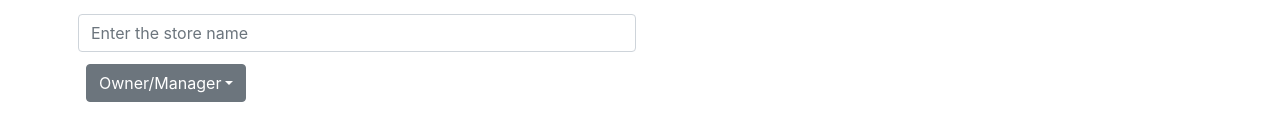
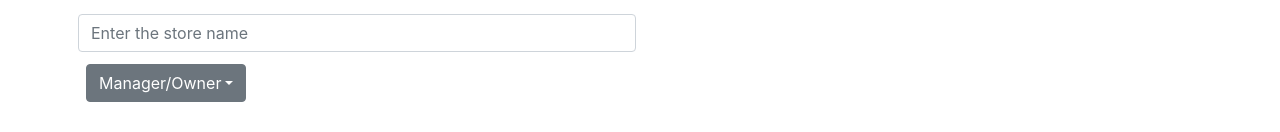
Before and after one commit to danielpiro/Workshop-16b, a Next.js app in the folder GUI/: page /hire-owner-manager-to-store in a window 1280 px wide. Shown: the part 187-319 px from the top of the page. Built offline with nearby package versions, Linux system fonts and the light colour scheme; no server answers.

Commit message:
Update hire-owner-manager-to-store.js

```diff
--- a/GUI/pages/hire-owner-manager-to-store.js
+++ b/GUI/pages/hire-owner-manager-to-store.js
@@ -5,35 +5,44 @@ import SubscriberMenu from "../components/menus/menuSubscriber";
 import GuestMenu from "../components/menus/menuGuest";
 import axios from "axios";
 import { useState, useEffect } from "react";
+import createNotification from "../components/norification";
+import { useRouter } from "next/router";
 
 const HireOwnerToStore = () => {
+    const router = useRouter();
     const [userPermission, setUserPermission] = useState("Admin"); //TODO: Need to change to Guest when logic is ready!
     const [newOfficialInput, setNewOfficialInput] = useState({
         username: "",
         storename: "",
-        ownerORmanager: ""
+        ownerORmanager: "Manager/Owner"
     });
+
+    const setManager = () => {
+        setNewOfficialInput((prevState) => ({ ...prevState, ownerORmanager: "Manager",}))
+    }
+
+    const setOwner = () => {
+        setNewOfficialInput((prevState) => ({ ...prevState, ownerORmanager: "Owner",}))
+    }
 
     const onHiringOfficial = (e) => {
         e.preventDefault();
-        // console.log(newOfficialInput.username);
-        // console.log(newOfficialInput.storename);
-        // console.log(newOfficialInput.ownerORmanager);
         if(newOfficialInput.username != "" && newOfficialInput.storename != "" && newOfficialInput.ownerORmanager != ""){
             if(newOfficialInput.ownerORmanager == "Owner"){
-                const isOpened = axios.post(`owner/${openNewStoreInput.storeOwnerUsername}/${openNewStoreInput.storename}`);
+                const isOpened = axios.post(`owner/${newOfficialInput.username}/${newOfficialInput.storename}`);
+                //console.log(isOpened.status);
             }
             if(newOfficialInput.ownerORmanager == "Manager"){
-                const isOpened = axios.post(`manager/${openNewStoreInput.storeOwnerUsername}/${openNewStoreInput.storename}`);
+                const isOpened = axios.post(`manager/${newOfficialInput.username}/${newOfficialInput.storename}`);
             }
 
             if(isOpened){
-                createNotification("success", "Create new store successfully", () =>
+                createNotification("success", "Create new owner/manager successfully", () =>
                 router.push("/dashboard")
                 )();
             }
             else{
-                createNotification("error", "failure opening new store!")();
+                createNotification("error", "failure hiring new owner/manager!")();
             }
         }
         else{
@@ -106,17 +115,17 @@ const HireOwnerToStore = () => {
                 />
             </div>
             <div className="dropdown m-1">
-                <button className="btn btn-secondary dropdown-toggle" type="button" id="dropdownMenuButton1" data-bs-toggle="dropdown" aria-expanded="false">
-                    Owner/Manager
+                <button className="btn btn-secondary dropdown-toggle"
+                        type="button"
+                        id="dropdownMenuButton1"
+                        data-bs-toggle="dropdown"
+                        aria-expanded="false"
+                >
+                    {newOfficialInput.ownerORmanager}
                 </button>
-                <ul className="dropdown-menu" aria-labelledby="dropdownMenuButton1" value={newOfficialInput.ownerORmanager}
-                    onChange={(e) => setNewOfficialInput((prevState) => ({
-                                        ...prevState,
-                                        ownerORmanager: e.target.value,
-                        }))
-                    }>
-                    <li><a className="dropdown-item" href="#">Manager</a></li>
-                    <li><a className="dropdown-item" href="#">Owner</a></li>
+                <ul className="dropdown-menu" aria-labelledby="dropdownMenuButton1">
+                    <li><a className="dropdown-item" href="#" onClick={setManager}>Manager</a></li>
+                    <li><a className="dropdown-item" href="#" onClick={setOwner}>Owner</a></li>
                 </ul>
             </div>
             <br />
```
